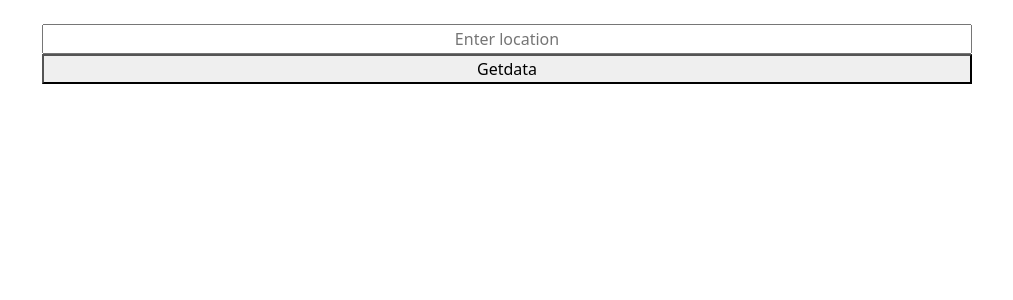
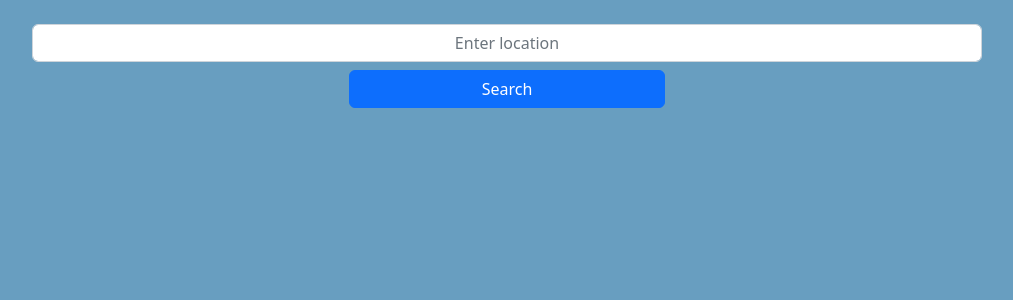
Before and after one commit to nicolae-co/Weather-App, a React (Create React App) app: page / in a window 1280 px wide. Shown: the top 300 px of the page, without its empty margins (133-1146 px from the left). Built offline with nearby package versions, Linux system fonts and the light colour scheme.

Commit message:
little css

```diff
--- a/src/App.js
+++ b/src/App.js
@@ -76,7 +76,7 @@ function App() {
         <div className='col-10 offset-1'>
           <div className='row'>
           {!!forecast && forecast.map((i, index)=>(
-          <div className='col-3 mt-1 mb-1 pt-2 pb-2 border border-dark ' key={index}>
+          <div className='col-6  mt-1 mb-1 pt-2 pb-2 border border-dark ' key={index}>
             <Weather
               temp={i.main.temp}
               temp_min={i.main.temp_min}
--- a/src/components/CurrentWeather.js
+++ b/src/components/CurrentWeather.js
@@ -17,19 +17,46 @@ export default function CurrentWeather({
     }) {
 
   return (
-    <div className='row mt-4'>
+    <div className='row mt-4' id='first-row'>
       <div className='col-10 offset-1'>
-        <div className='row'>
-          <div style={{fontSize: 20, fontWeight:600}} className='col-1 center border border-dark '>{cityName},{country}</div>
-          <div className='col-2 center border border-dark'>Temp: {currentTemp}°C, Feels like:{feelsLikeTemp}°C</div>
-          <div className='col-2 center border border-dark'>Min: {currentMinTemp}°C / Max: {currentMaxTemp}°C</div>
-          <div className='col-2 center border border-dark'>Pressure: {currentPressure} / Humidity: {currentHumidity}</div>
-          <div className='col-2 center border border-dark'>Wind speed: {windSpeed} / Wind direction: {windDeg}</div>
-          <div className='col-1 center border border-dark'>Sky: {sky}</div>
-          <div className='col-1 center border border-dark'>Description: {skyDescription}</div>
-          <div className='col-1 center border border-dark '>
-            <img src={`http://openweathermap.org/img/wn/${skyIcon}@2x.png`} alt={skyIcon}/>
+        <div className='row '>
+          <div className='col-12 col-sm-12 mb-5 center'>
+            <div className='col-12 col-sm-1 pt-3 center h1'>{cityName},{country}</div>
+            <div style={{fontSize: 60}}classname='col-12 col-md-6 '>{Math.round(currentTemp)}°C</div>
+            <div className='col-12 col-sm-12 center'>{Math.round(currentMinTemp)}°C / {Math.round(currentMaxTemp)}°C</div>
+            <div className='col-12 col-sm-1 center'>
+              <img src={`http://openweathermap.org/img/wn/${skyIcon}@2x.png`} alt={skyIcon}/>
+            </div>
+            <div className='col-12 col-sm-1 center font-size-medium'>{sky}</div>
+            <div className='col-12 col-sm-1 center grey-text'>{skyDescription}</div>
           </div>
+
+
+
+
+
+        </div>
+        <div className='row mb-5'>
+          <div className='col-12 col-sm-12 h5'>COMFORT LEVEL</div>
+          <div className='col-6 col-sm-6'>
+            <p className='center grey-text'>Humidity</p>
+            <div className='center'>{currentHumidity}%</div>
+            <p className='center grey-text'>Pressure</p>
+            <div className='center'>{currentPressure} hPa</div>
+          </div>
+          <div className='col-6 col-sm-6 center'>
+            <p className='center grey-text'>Temperature felt</p>
+            <div className='center'>{Math.round(feelsLikeTemp)}°C</div>
+          </div>
+        </div>
+
+        <div className='row mb-5'>
+          <div className='col-12 col-sm-12 h5'>WIND</div>
+          <p className='col-6 col-sm-6 grey-text'>Wind speed</p>
+          <div className='col-6 col-sm-6'>{windSpeed}</div>
+          <p className='col-6 col-sm-6 grey-text'>Wind direction</p>
+          <div className='col-6 col-sm-6'>{windDeg}</div>
+
         </div>
       </div>
     </div>
--- a/src/components/LocationSrc.js
+++ b/src/components/LocationSrc.js
@@ -2,6 +2,7 @@ import React, {useState} from 'react'
 
 
 import { API_KEY } from '../constants'
+import '../style.css'
 
 export default function LocationSrc({onCityFound}) {
 
@@ -29,20 +30,29 @@ export default function LocationSrc({onCityFound}) {
 
 
   return (
-    <div className='row center  col-10 col-ms-10 offset-ms-4 offset-1 mt-4'>
-        <input style={{textAlign: "center"}}
+    <div className='row mt-4'>
+      <div className='col-10 col-sm-10 offset-1'>
+        <div className='row center'>
 
+        <input
+            className='input col-8 form-control'
+            style={{textAlign: "center"}}
             value={city}
             onChange={(event) => setCity(event.target.value)}
             placeholder="Enter location"
             required
           />
           <button
-            className="icon search"
+              className="icon col-4 search btn btn-primary mt-2"
               onClick={()=>getLocation(city)}
+
             >
-            Getdata
+              <a id='link' href='#first-row'>Search</a>
           </button>
+        </div>
+
+      </div>
+
 
     </div>
   )
--- a/src/style.css
+++ b/src/style.css
@@ -2,6 +2,10 @@
     box-sizing: border-box;
 }
 
+html,#root{
+    background-color: rgb(104, 158, 192);
+    color: white;
+}
 
 .center{
     display: flex;
@@ -9,3 +13,23 @@
     align-items: center;
     justify-content: center;
 }
+
+
+p.center{
+    margin: 0;
+}
+
+.grey-text{
+    color: lightgray;
+}
+
+.font-size-medium{
+    font-size:x-large;
+}
+
+
+
+#link{
+    text-decoration: none;
+    color:inherit;
+}
```
Lines whose indentation alone changed are shown as unchanged.
